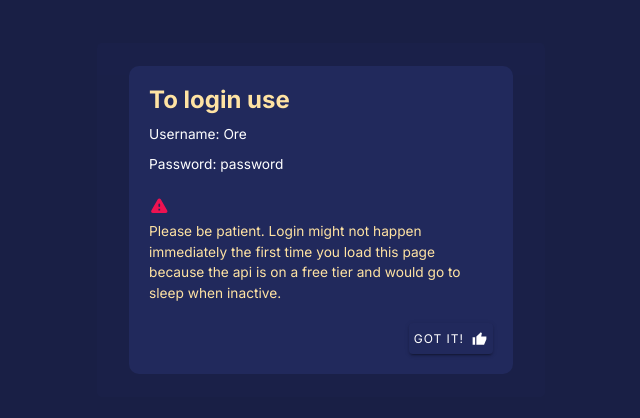
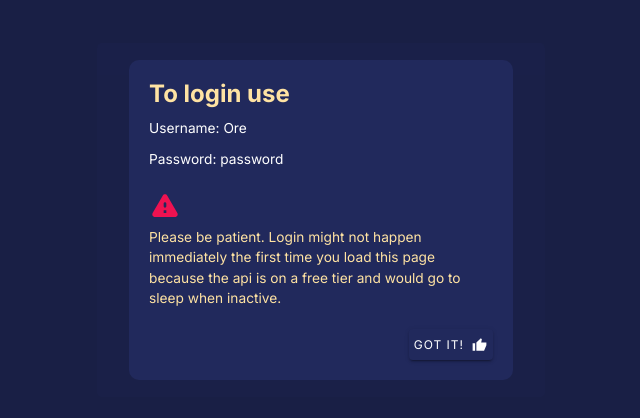
Before and after one commit to orejay/MERN-Sales-Dashboard-Fronend, a React (Create React App) app: page /login in a window 1280 px wide. Shown: the part 180-598 px from the top of the page, without its empty margins (319-959 px from the left). Built offline with nearby package versions, Linux system fonts and the light colour scheme; no server answers.

Commit message:
warning icon

```diff
--- a/src/scenes/login/index.jsx
+++ b/src/scenes/login/index.jsx
@@ -91,7 +91,7 @@ const Login = () => {
           <Typography>Password: password</Typography>
         </Box>
         <Box>
-          <WarningRounded sx={{ color: "#EE1251" }} />
+          <WarningRounded sx={{ color: "#EE1251", fontSize: "32px" }} />
           <Typography color={theme.palette.secondary.main}>
             Please be patient. Login might not happen immediately the first time
             you load this page because the api is on a free tier and would go to
```
